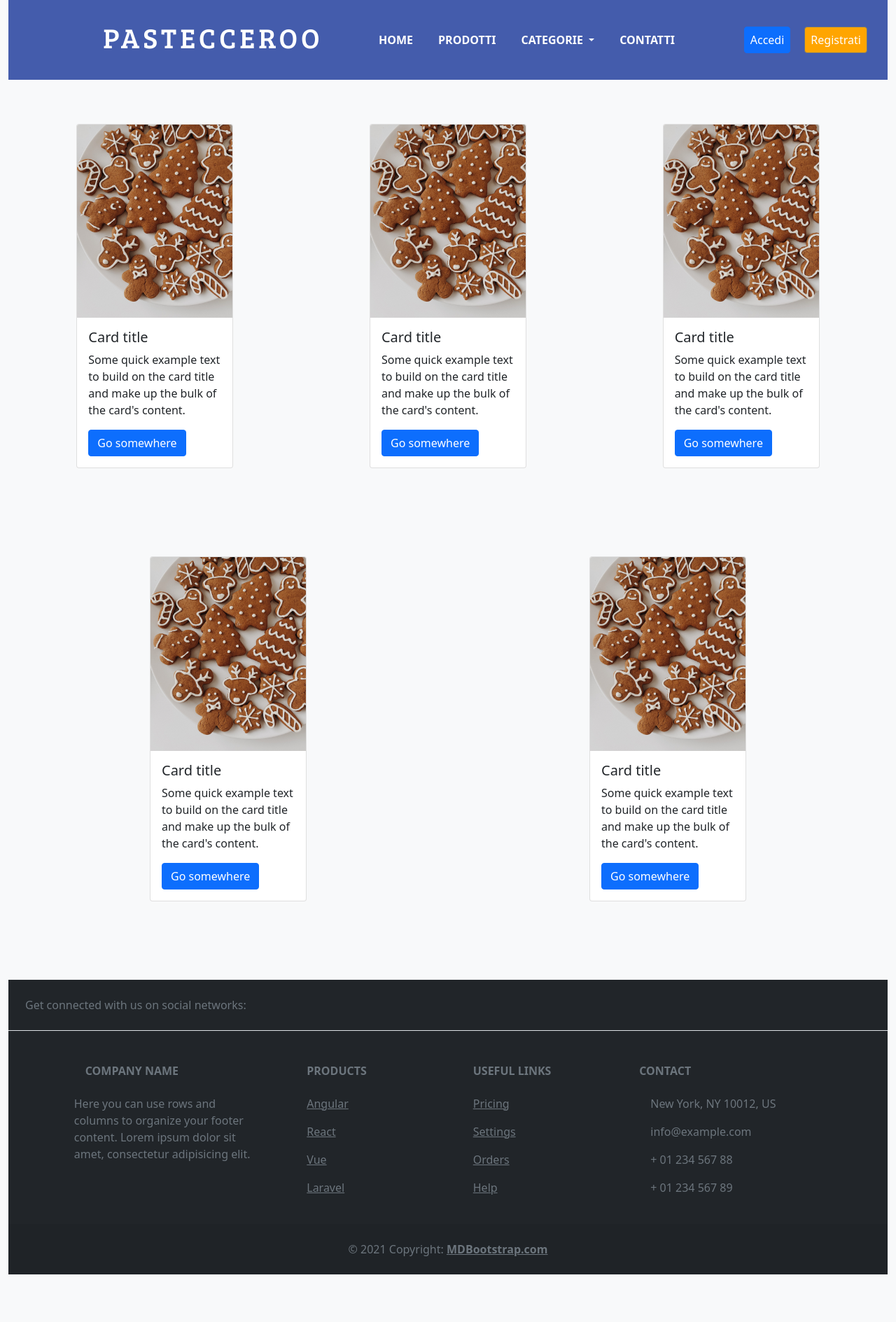
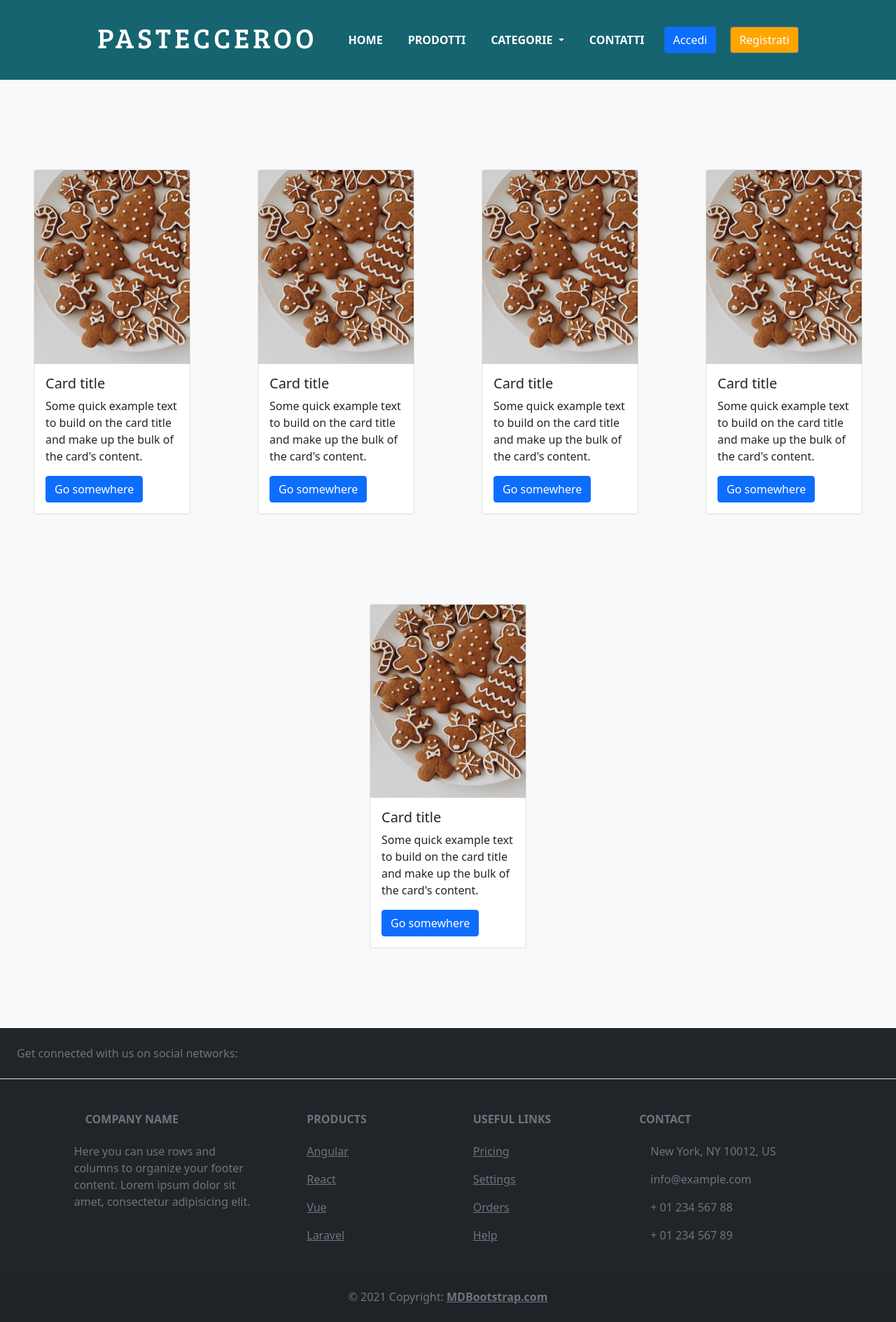
Before and after one commit to ProgettoTW/elab_tw, a PHP site: page /bootstrap/prodotti.html in a window 1280 px wide. Shown: the whole page at 70% size. Before the commit the page ends 1821 px from the top, so only its background shows below. Run offline with PHP 8.4, Linux system fonts and the light colour scheme.

Commit message:
header and card ok

```diff
--- a/bootstrap/prodotti.html
+++ b/bootstrap/prodotti.html
@@ -17,16 +17,8 @@
   <body class="bg-light">
     <!-- Container -->
       <div class="container-fluid">
-        <!-- Div H1<div class="row">
-          <div class="col-12">
-            <header class=" header text-center text-white"><h1>Pastecceroo</h1></header>
-          </div>
-        </div> -->
-        <!-- Div NavBar -->
-            <div class="header d-flex justify-content-center">
-              <nav class="navbar navbar-expand-lg text-uppercase fw-bold nav">
-                 <!-- Div NavBar <a class="navbar-brand" href="#">
-                    <img src="./logo1.png" alt="" width="150"></a>-->
+            <div class="header d-flex justify-content-evenly">
+              <nav class="navbar navbar-expand-lg text-uppercase navbar-dark fw-bold nav">
                     <a class="navbar-brand" href="#">
                       <h1>Pastecceroo</h1></a>
                   <button class="navbar-toggler" type="button" data-bs-toggle="collapse" data-bs-target="#navbarSupportedContent" aria-controls="navbarSupportedContent" aria-expanded="false" aria-label="Toggle navigation">
@@ -35,7 +27,7 @@
                   <div class="collapse navbar-collapse" id="navbarSupportedContent">
                     <ul class="navbar-nav me-auto mx-auto">
                       <li class="nav-item">
-                        <a class="nav-link active" aria-current="page" href="#">Home</a>
+                        <a class="nav-link active" aria-current="page" href="index.html">Home</a>
                       </li>
                       <li class="nav-item">
                         <a class="nav-link active" href="#">Prodotti</a>
@@ -55,19 +47,19 @@
                         <a class="nav-link active" href="#">Contatti</a>
                       </li>
                     </ul>
-                    <ul class="navbar-nav me-auto mx-auto col-1">
+                    <ul class="navbar-nav me-auto mx-auto">
                       <li class="nav-item">
-                        <button type="button" class="btn btn-primary px-2">Accedi</button>
+                        <button type="button" class="btn btn-primary">Accedi</button>
                       </li>
                       <li class="nav-item">
-                        <button type="button" class="btn btn-secondary px-2">Registrati</button>
+                      <button type="button" class="btn btn-secondary">Registrati</button>
                       </li>
                   </div>
               </nav>
             </div>
 
         <main>
-          <div class="d-flex justify-content-lg-around flex-wrap">
+          <div class="d-flex justify-content-around flex-wrap">
               <div class="card">
                 <img src="../img/biscotti.jpg" class="card-img-top" alt="">
                 <div class="card-body">
--- a/css/style.css
+++ b/css/style.css
@@ -1,12 +1,27 @@
+
 .header{
-  background-color:#445cac;
+  background-color:#156470;
+  margin-bottom:5%;
 }
 .navbar{
-  background-color:#445cac;
+  background-color:#156470;
 }
-/*#445cac; */
+/*#445cac;#3670bb; #156470 #1e4880;*/
+
+.container-fluid{
+  padding:0;
+}
 .navbar a{
   color:white;
+}
+
+.dropdown-menu{
+  max-width: 100px;
+  transition: all 4s;
+}
+.dropdown-menu a{
+  color:black;
+  text-transform: capitalize;
 }
 
 .btn-secondary{
@@ -35,7 +50,7 @@ h1{
 .card{
   vertical-align:middle;
   display:inline-block;
-  margin:5%;
+  margin: 5% 2%;
   width: 14rem;
 }
 
```
